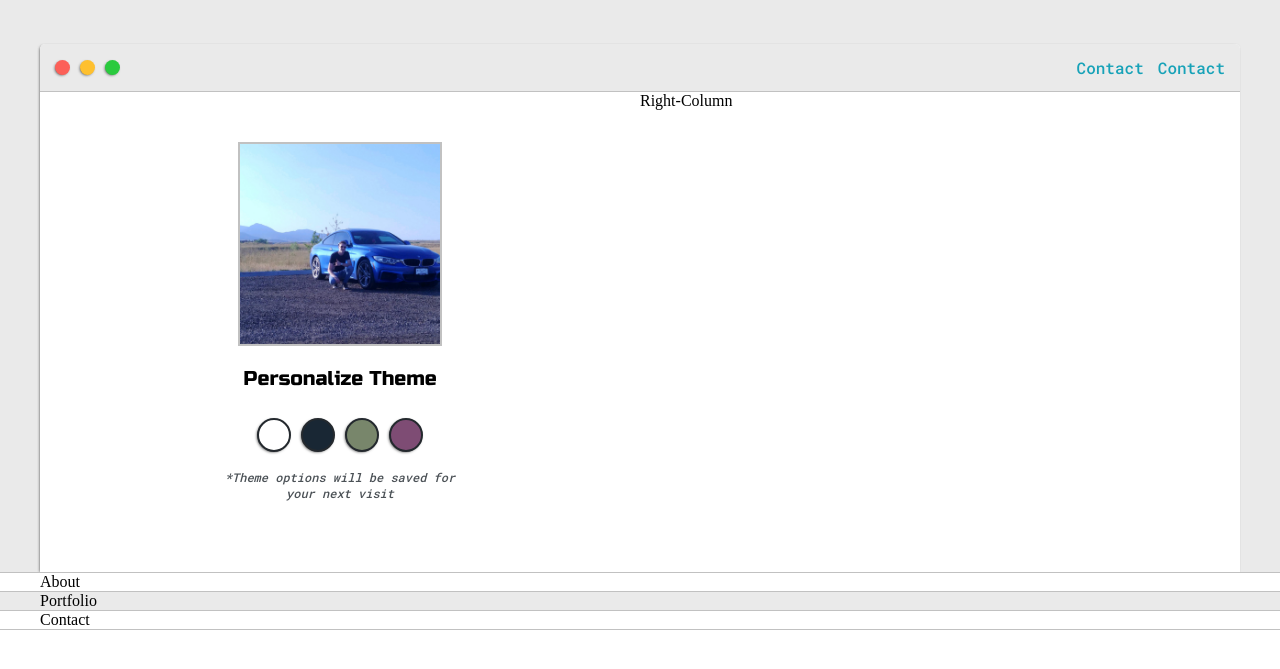
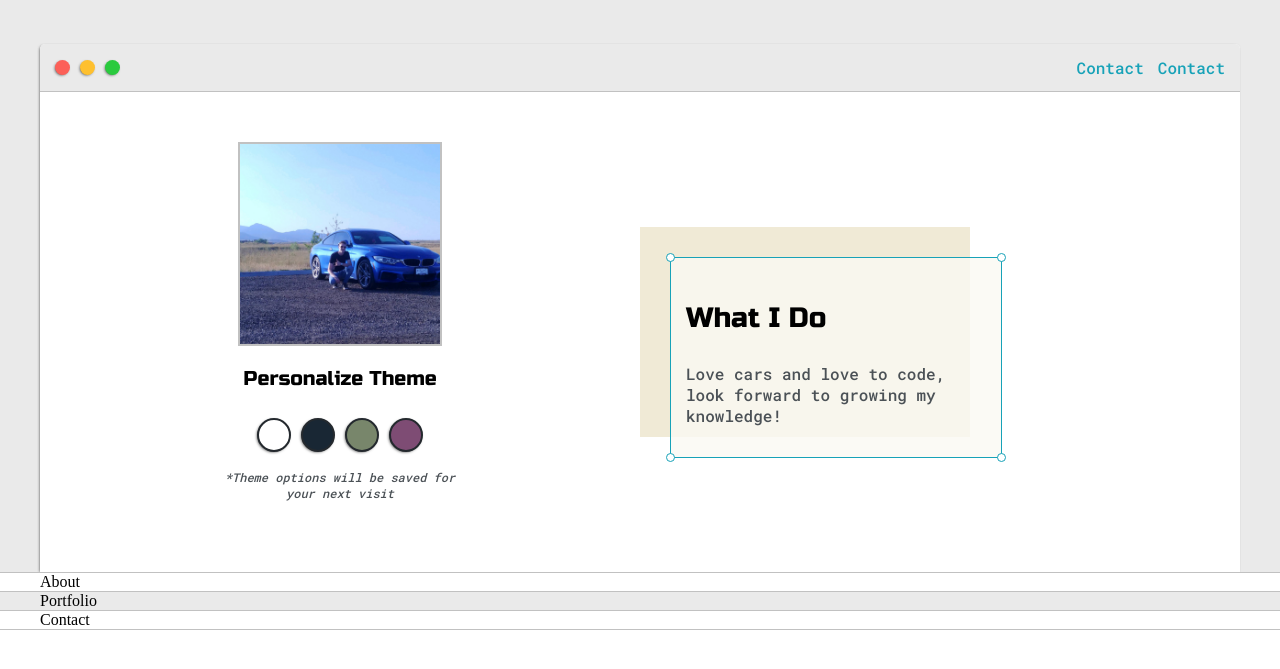
Before and after one commit to Errn17/ErrnDev, a plain HTML site: page index.html in a window 1280 px wide. Shown: the part 117-786 px from the top of the page. Drawn offline with Linux system fonts and the light colour scheme.

Commit message:
added intro

```diff
--- a/index.html
+++ b/index.html
@@ -53,7 +53,21 @@
             </p>
           </div>
 
-          <div class="right-column">Right-Column</div>
+          <div class="right-column">
+            <div id="preview-shadow">
+              <div id="preview">
+                <div id="corner-tl" class="corner"></div>
+                <div id="corner-tr" class="corner"></div>
+                <h3>What I Do</h3>
+                <p>
+                  Love cars and love to code, look forward to growing my
+                  knowledge!
+                </p>
+                <div id="corner-br" class="corner"></div>
+                <div id="corner-bl" class="corner"></div>
+              </div>
+            </div>
+          </div>
         </div>
       </div>
     </section>
--- a/style.css
+++ b/style.css
@@ -8,6 +8,9 @@
   --secondaryText: #4b5156;
 
   --themeDotBorder: #24292e;
+
+  --previewBg: rgb(251, 249, 243, 0.8);
+  --previewShadow: #f0ead6;
 }
 
 html,
@@ -222,6 +225,53 @@ h6 {
 
 .right-column {
   grid-area: right-column;
+  display: grid;
+  align-content: center;
+}
+
+#preview-shadow {
+  background-color: var(--previewShadow);
+  width: 300px;
+  height: 180px;
+  padding-left: 30px;
+  padding-top: 30px;
+}
+
+#preview {
+  width: 300px;
+  border: 1.5px solid #17a2b8;
+  background-color: var(--previewBg);
+  padding: 15px;
+  position: relative;
+}
+
+.corner {
+  width: 7px;
+  height: 7px;
+  border-radius: 50%;
+  border: 1.5px solid #17a2b8;
+  background-color: #fff;
+  position: absolute;
+}
+
+#corner-tl {
+  top: -5px;
+  left: -5px;
+}
+
+#corner-tr {
+  top: -5px;
+  right: -5px;
+}
+
+#corner-br {
+  bottom: -5px;
+  right: -5px;
+}
+
+#corner-bl {
+  bottom: -5px;
+  left: -5px;
 }
 
 @media screen and (max-width: 1200px) {
```
